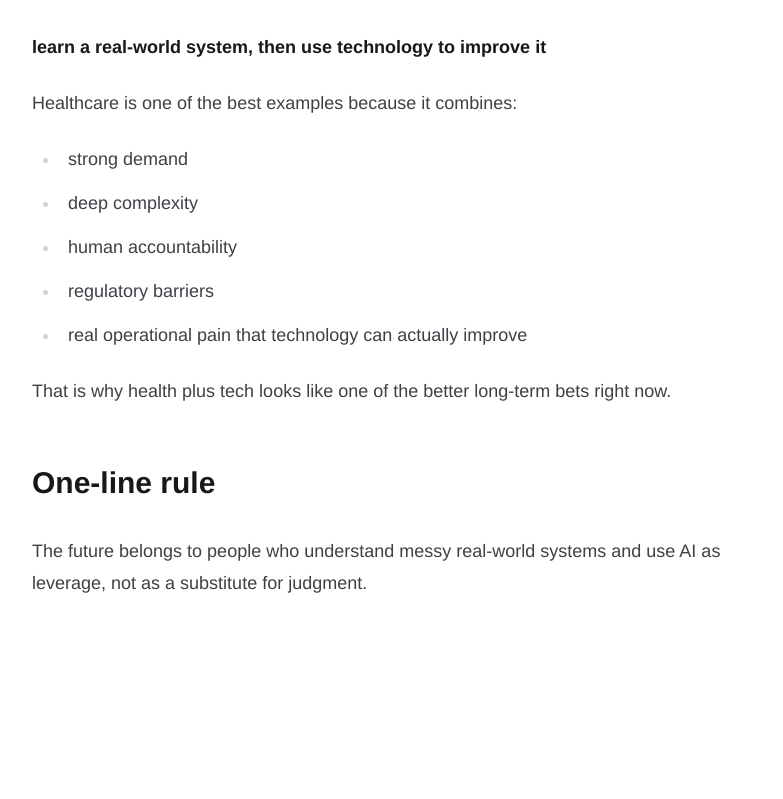
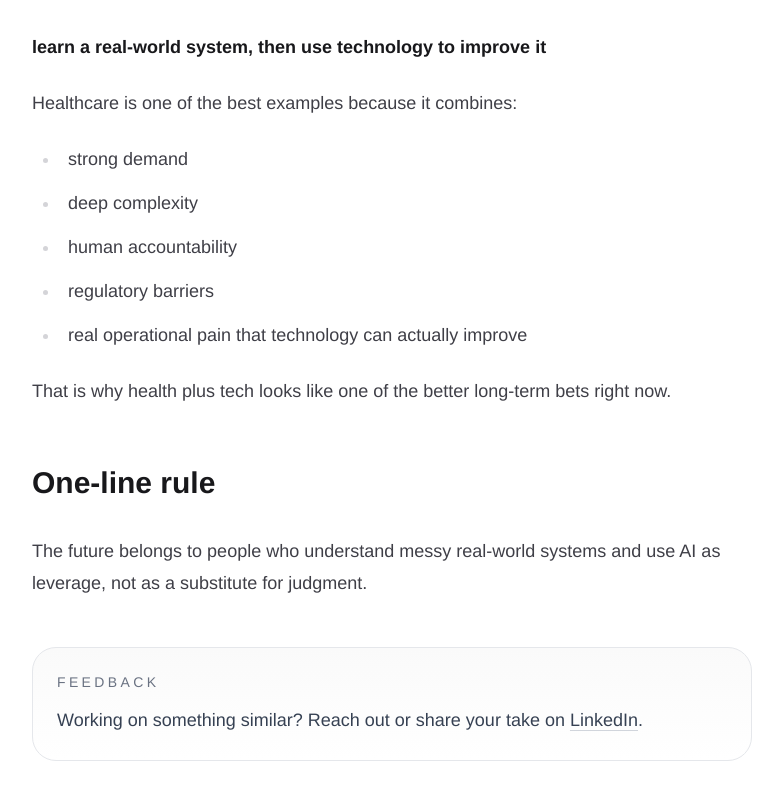
Before and after one commit to opolyo01/ai-agents-blog, a Next.js app: page /posts/why-health-plus-tech-might-be-the-new-computer-science in a window 1280 px wide. Shown: the part 9565-10364 px from the top of the page, without its empty margins (248-1031 px from the left). Before the commit the page ends 10228 px from the top, so only its background shows below. Built offline with nearby package versions, Linux system fonts and the light colour scheme; no server answers.

Commit message:
Add post feedback CTA

```diff
--- a/app/posts/[slug]/page.tsx
+++ b/app/posts/[slug]/page.tsx
@@ -64,6 +64,24 @@ export default async function PostPage({ params }: Props) {
       <article className="prose prose-lg prose-zinc mt-10 max-w-none">
         <Markdown content={post.content} />
       </article>
+
+      <section className="mt-12 rounded-3xl border border-gray-200 bg-[linear-gradient(180deg,#fafafa_0%,#ffffff_100%)] px-6 py-6">
+        <p className="text-sm font-medium uppercase tracking-[0.24em] text-gray-500">
+          Feedback
+        </p>
+        <p className="mt-3 text-lg leading-8 text-gray-700">
+          Working on something similar? Reach out or share your take on{" "}
+          <a
+            href={siteConfig.linkedin}
+            target="_blank"
+            rel="noreferrer"
+            className="font-medium text-[#9a3412] underline decoration-gray-300 underline-offset-4 transition-colors hover:text-[#7c2d12]"
+          >
+            LinkedIn
+          </a>
+          .
+        </p>
+      </section>
     </main>
   );
 }
```
